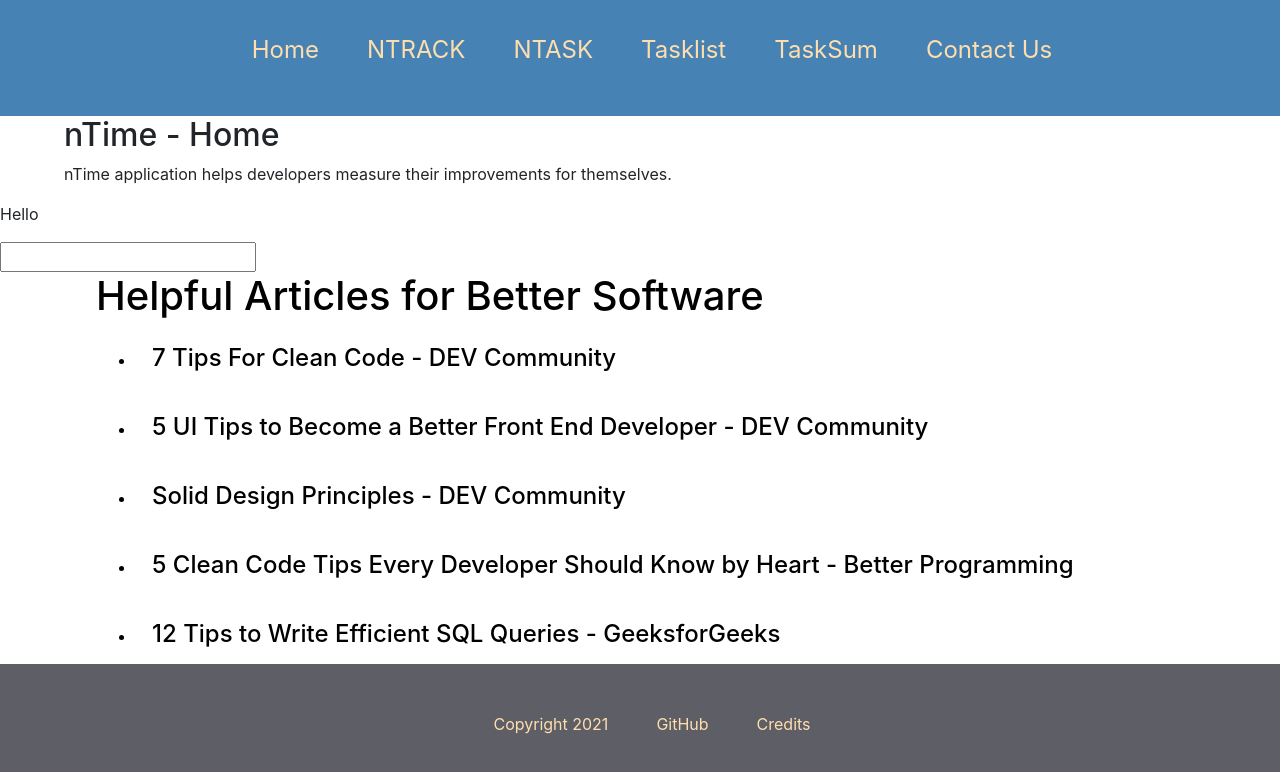
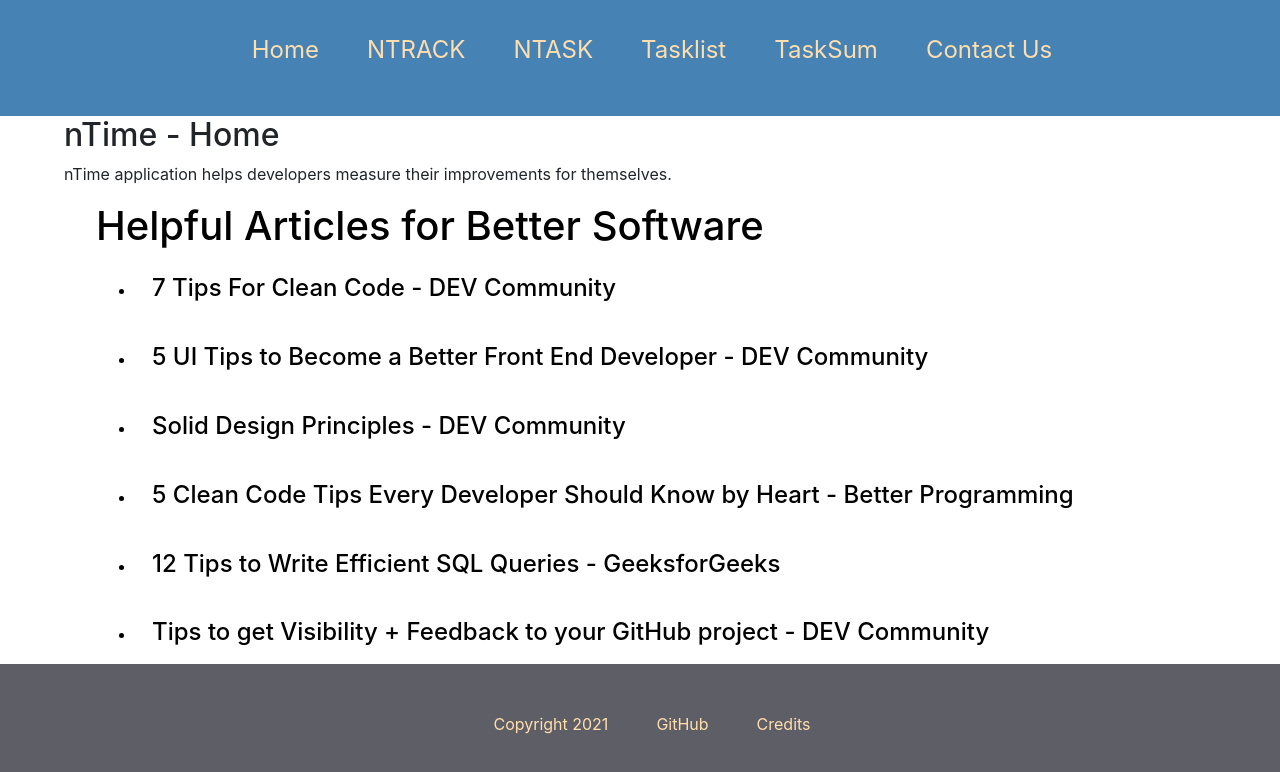
Before and after one commit to TWetekamp/ntimer, a React (Create React App) app in the folder react-ui/: page / in a window 1280 px wide. Shown: the top 772 px of the page. Built offline with nearby package versions, Linux system fonts and the light colour scheme.

Commit message:
Remove Username from Homnepage

```diff
--- a/react-ui/src/routes/credits/credits.jsx
+++ b/react-ui/src/routes/credits/credits.jsx
@@ -1,6 +1,9 @@
 const Credits = () => {
     return (
-        <p>Credits</p>
+        <div>
+            <p>Credits</p>
+            <p>Application developed by Ted Wetekamp</p>
+        </div>
     )
 };
 
--- a/react-ui/src/routes/home/home.jsx
+++ b/react-ui/src/routes/home/home.jsx
@@ -13,8 +13,8 @@ const Home = () => {
               </div> */}
             </div>
           </div>
-          <Greeting />
-          <UsernameForm />
+          {/* <Greeting />
+          <UsernameForm /> */}
           <div className="front-arts">
             <h1>Helpful Articles for Better Software</h1>
             <ul>
```
